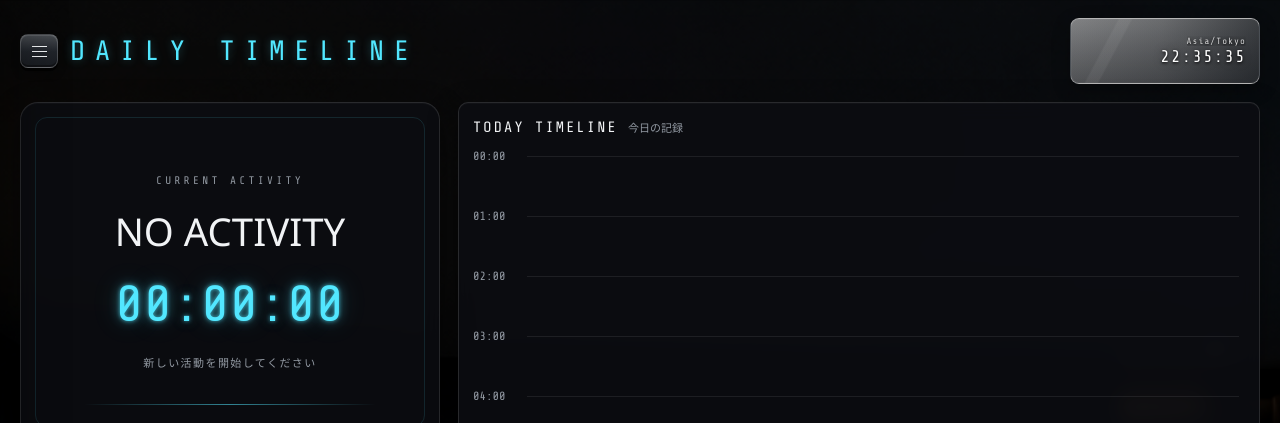
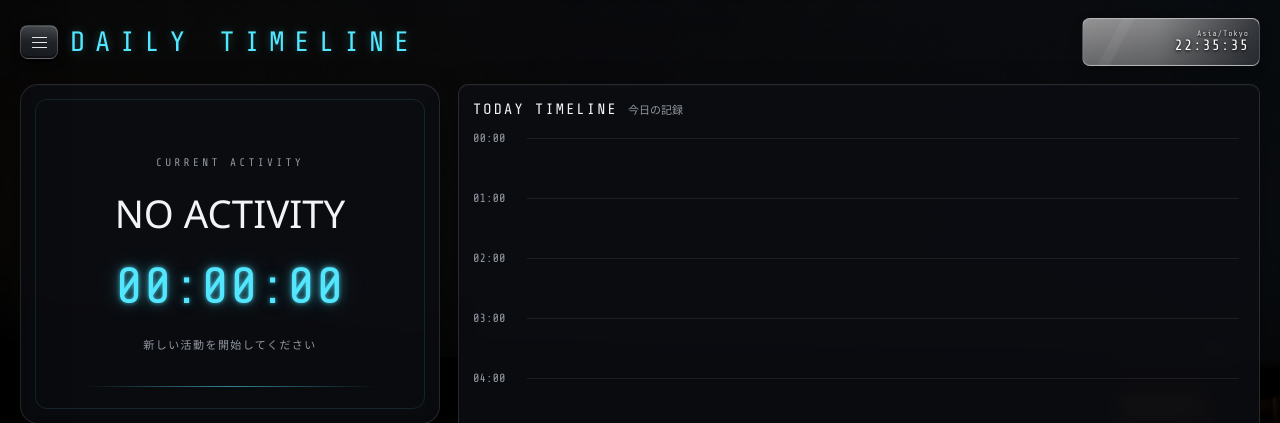
Before and after one commit to Ponzou2002/Daily-timeline, a Flask app: page / in a window 1280 px wide. Shown: the top 423 px of the page. Run offline with Flask 3, Linux system fonts and the light colour scheme; data comes from the database, SQL or seed files in the repository; data that the repository does not hold is empty; grey boxes are pictures that could not be loaded.

Commit message:
Make time-zone window compact

```diff
--- a/static/timezone-window.css
+++ b/static/timezone-window.css
@@ -8,32 +8,34 @@ html[data-texture] .current-time-widget {
     position: relative;
     isolation: isolate;
 
-    min-width: 190px;
-    min-height: 66px;
-    padding: 9px 13px;
+    width: 178px;
+    min-width: 178px;
+    height: 48px;
+    min-height: 48px;
+    padding: 5px 10px;
     overflow: hidden;
 
     display: flex;
     flex-direction: column;
     align-items: flex-end;
     justify-content: center;
-    gap: 1px;
+    gap: 0;
 
     color: #ffffff;
     background-color: #111820;
-    background-position: center center;
+    background-position: center 64%;
     background-size: cover;
     background-repeat: no-repeat;
 
     border: 1px solid rgba(255, 255, 255, 0.24);
-    border-radius: 9px;
+    border-radius: 8px;
 
     backdrop-filter: none;
     -webkit-backdrop-filter: none;
 
     box-shadow:
-        inset 0 0 0 1px rgba(255, 255, 255, 0.05),
-        0 6px 18px rgba(0, 0, 0, 0.26);
+        inset 0 0 0 1px rgba(255, 255, 255, 0.04),
+        0 4px 12px rgba(0, 0, 0, 0.22);
 
     transition:
         background-image 320ms ease,
@@ -50,20 +52,20 @@ html[data-texture] .current-time-widget::before {
     background:
         linear-gradient(
             90deg,
-            rgba(3, 7, 12, 0.12) 0%,
-            rgba(3, 7, 12, 0.28) 48%,
-            rgba(3, 7, 12, 0.60) 100%
+            rgba(2, 6, 12, 0.04) 0%,
+            rgba(2, 6, 12, 0.12) 42%,
+            rgba(2, 6, 12, 0.66) 100%
         ),
         linear-gradient(
             180deg,
-            rgba(255, 255, 255, 0.04),
-            rgba(0, 0, 0, 0.18)
+            rgba(255, 255, 255, 0.025),
+            rgba(0, 0, 0, 0.16)
         );
 
     pointer-events: none;
 }
 
-/* A restrained reflection so the card reads as a window. */
+/* A restrained reflection so the card reads as a small window. */
 html[data-texture] .current-time-widget::after {
     content: "";
 
@@ -74,9 +76,9 @@ html[data-texture] .current-time-widget::after {
     background:
         linear-gradient(
             118deg,
-            transparent 0 21%,
-            rgba(255, 255, 255, 0.055) 22% 27%,
-            transparent 28% 100%
+            transparent 0 19%,
+            rgba(255, 255, 255, 0.05) 20% 25%,
+            transparent 26% 100%
         );
 
     pointer-events: none;
@@ -91,25 +93,27 @@ html[data-texture] .current-time-widget strong {
 
     text-shadow:
         0 1px 3px rgba(0, 0, 0, 0.95),
-        0 0 10px rgba(0, 0, 0, 0.44);
+        0 0 8px rgba(0, 0, 0, 0.36);
 }
 
 html[data-texture] .current-time-widget span {
-    max-width: 180px;
+    max-width: 154px;
     overflow: hidden;
 
     color: rgba(255, 255, 255, 0.80);
 
-    font-size: 9px;
-    letter-spacing: 0.12em;
+    font-size: 8px;
+    line-height: 1.05;
+    letter-spacing: 0.11em;
     text-overflow: ellipsis;
     white-space: nowrap;
 }
 
 html[data-texture] .current-time-widget strong {
-    font-size: 17px;
+    font-size: 15px;
+    line-height: 1.05;
     font-weight: 500;
-    letter-spacing: 0.09em;
+    letter-spacing: 0.08em;
 }
 
 /*
@@ -157,8 +161,8 @@ html[data-texture] .current-time-widget[data-time-scene="day"] {
 html[data-texture] .current-time-widget[data-time-scene="evening"] {
     background-image:
         linear-gradient(
-            rgba(48, 17, 25, 0.08),
-            rgba(23, 13, 22, 0.24)
+            rgba(48, 17, 25, 0.04),
+            rgba(23, 13, 22, 0.16)
         ),
         url("images/timezone/evening.jpg"),
         linear-gradient(135deg, #76405f, #ed8155);
@@ -167,8 +171,8 @@ html[data-texture] .current-time-widget[data-time-scene="evening"] {
 html[data-texture] .current-time-widget[data-time-scene="night"] {
     background-image:
         linear-gradient(
-            rgba(3, 9, 24, 0.10),
-            rgba(2, 7, 17, 0.30)
+            rgba(3, 9, 24, 0.05),
+            rgba(2, 7, 17, 0.20)
         ),
         url("images/timezone/night.jpg"),
         linear-gradient(135deg, #07152c, #17385b);
```
Also changed, not shown: other parts of static/timezone-window.css (+12 -10 lines).
